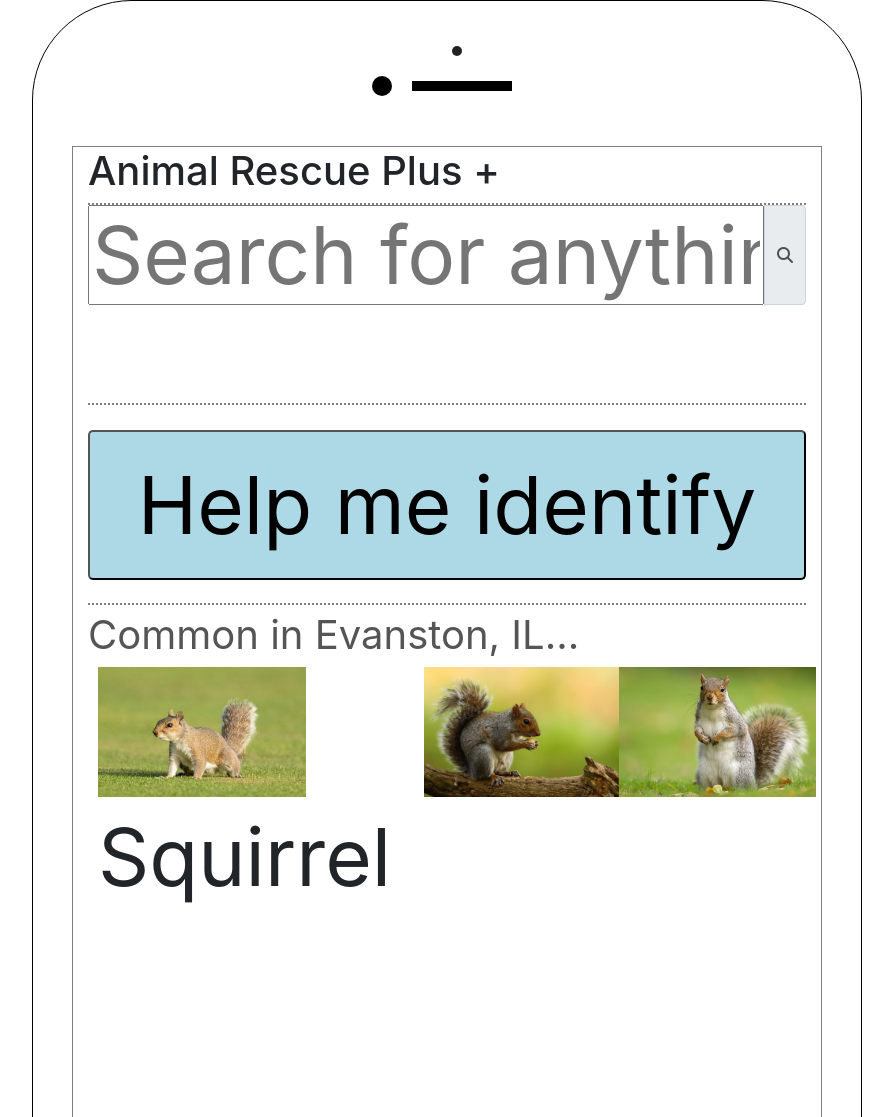
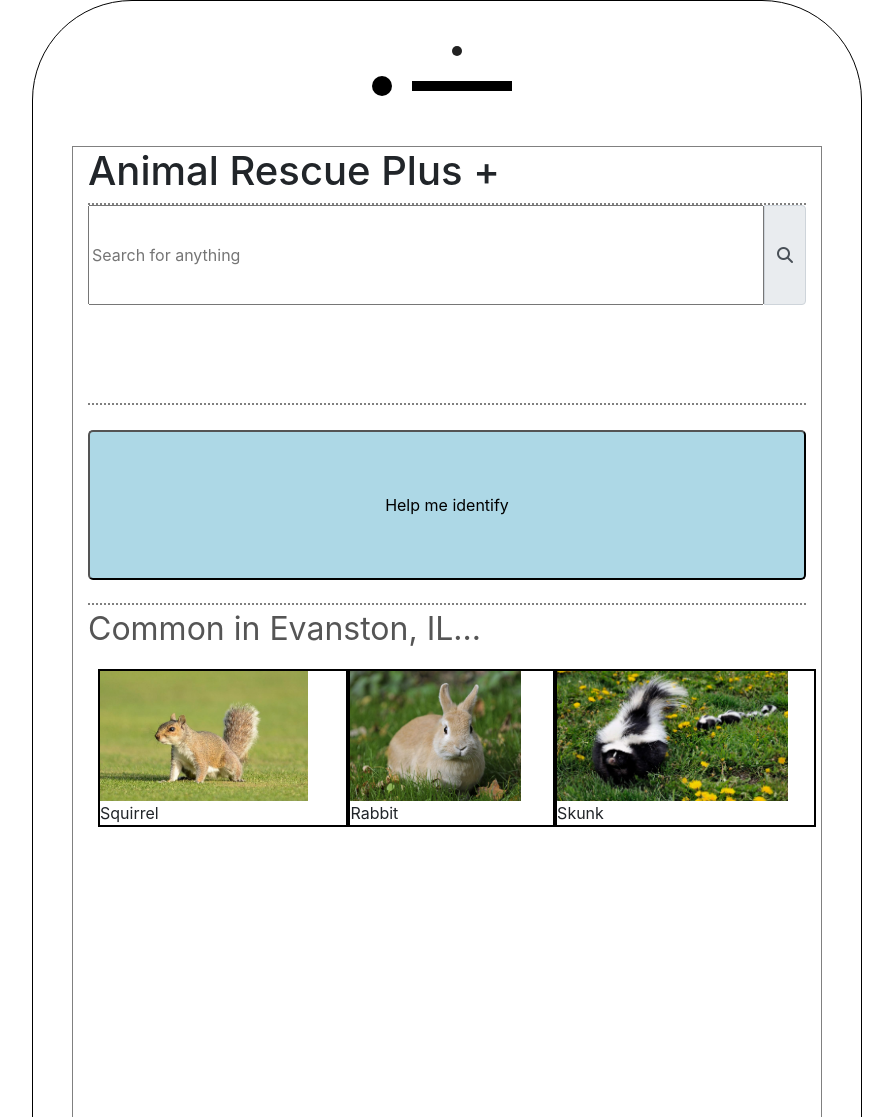
Before and after one commit to leo-ji/animal-rescue-plus, a plain HTML site: page index.html in a window 1280 px wide. Shown: the top 1117 px of the page, without its empty margins (193-1086 px from the left). Drawn offline with nearby package versions, Linux system fonts and the light colour scheme.

Commit message:
And a skunk

```diff
--- a/css/index.css
+++ b/css/index.css
@@ -1,6 +1,4 @@
-body{
-    font-size: 5em;
-}
+
 
 section {
     height: 200px;
@@ -34,7 +32,7 @@ section {
 
 
 .location{
-    font-size: 0.5em;
+    font-size: 2em;
     color: #555;
 }
 
@@ -46,6 +44,12 @@ section {
   flex-direction: row;
   justify-content: center;
     width: 100%;
+
+}
+
+.picture{
+    border: 2px solid black;
+    width: auto;
 }
 
 .pic{
--- a/index.html
+++ b/index.html
@@ -76,17 +76,20 @@
 
 
                     <section class="pictures">
-                        <div class="location">Common in <span class="location-name">Evanston, IL</span>...</div>
+                        <div class="location"><p>Common in <span class="location-name">Evanston, IL</span>...</p></div>
                         <div class="picture-wrapper">
                     <div class="picture">
                       <img src="./assets/squirrel1.jpg" class="pic">
                         Squirrel
                     </div>
                     <div class="picture">
-                      <img src="./assets/squirrel2.jpg" class="pic">
+                      <img src="./assets/rabbit.jpg" class="pic">
+                        Rabbit
+
                     </div>
                     <div class="picture">
-                      <img src="./assets/squirrel3.jpg" class="pic">
+                      <img src="./assets/skunk.jpg" class="pic">
+                        Skunk
                     </div>
                         </div>
                         </div>
```
Also changed, not shown: assets/skunk.jpg (added).
